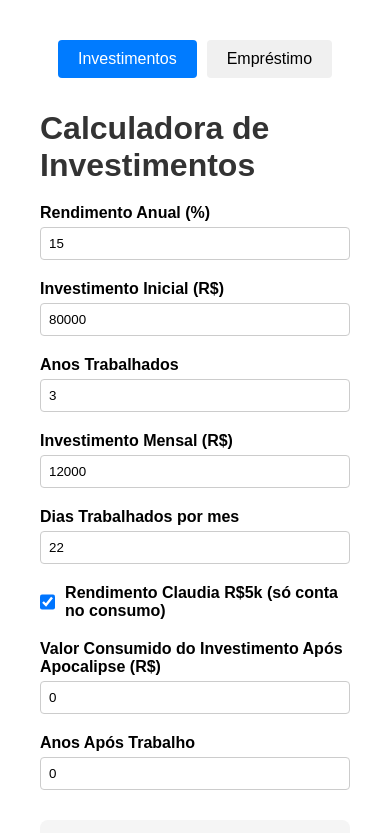
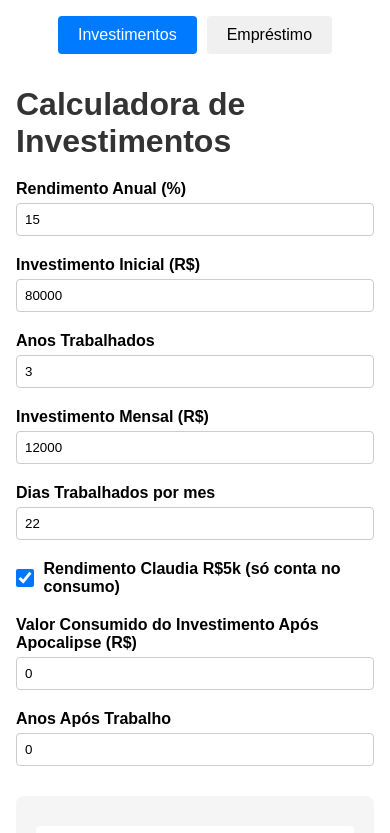
Before and after one commit to Rpfagundes/investCalc, a plain HTML site: page index.html in a window 390 px wide. Shown: the top 833 px of the page. Drawn offline with Linux system fonts and the light colour scheme.

Commit message:
mobile port

```diff
--- a/index.html
+++ b/index.html
@@ -2,6 +2,7 @@
 <html lang="pt-br">
 <head>
     <meta charset="UTF-8">
+    <meta name="viewport" content="width=device-width, initial-scale=1.0">
     <title>Calculadora de Investimentos</title>
     <link rel="stylesheet" href="styles.css">
 </head>
--- a/styles.css
+++ b/styles.css
@@ -10,7 +10,7 @@ body {
   display: flex;
   flex-direction: column;
   align-items: center;
-  padding: 24px;
+  padding-bottom: 160px;
 }
 
 h3 {
@@ -142,10 +142,12 @@ h3 {
 
 .tabs {
     display: flex;
+    justify-content: center;
     gap: 10px;
     padding: 16px;
     background: #fff;
     position: sticky;
+    width: 100%;
     top: 0;
     z-index: 100;
 }
```
